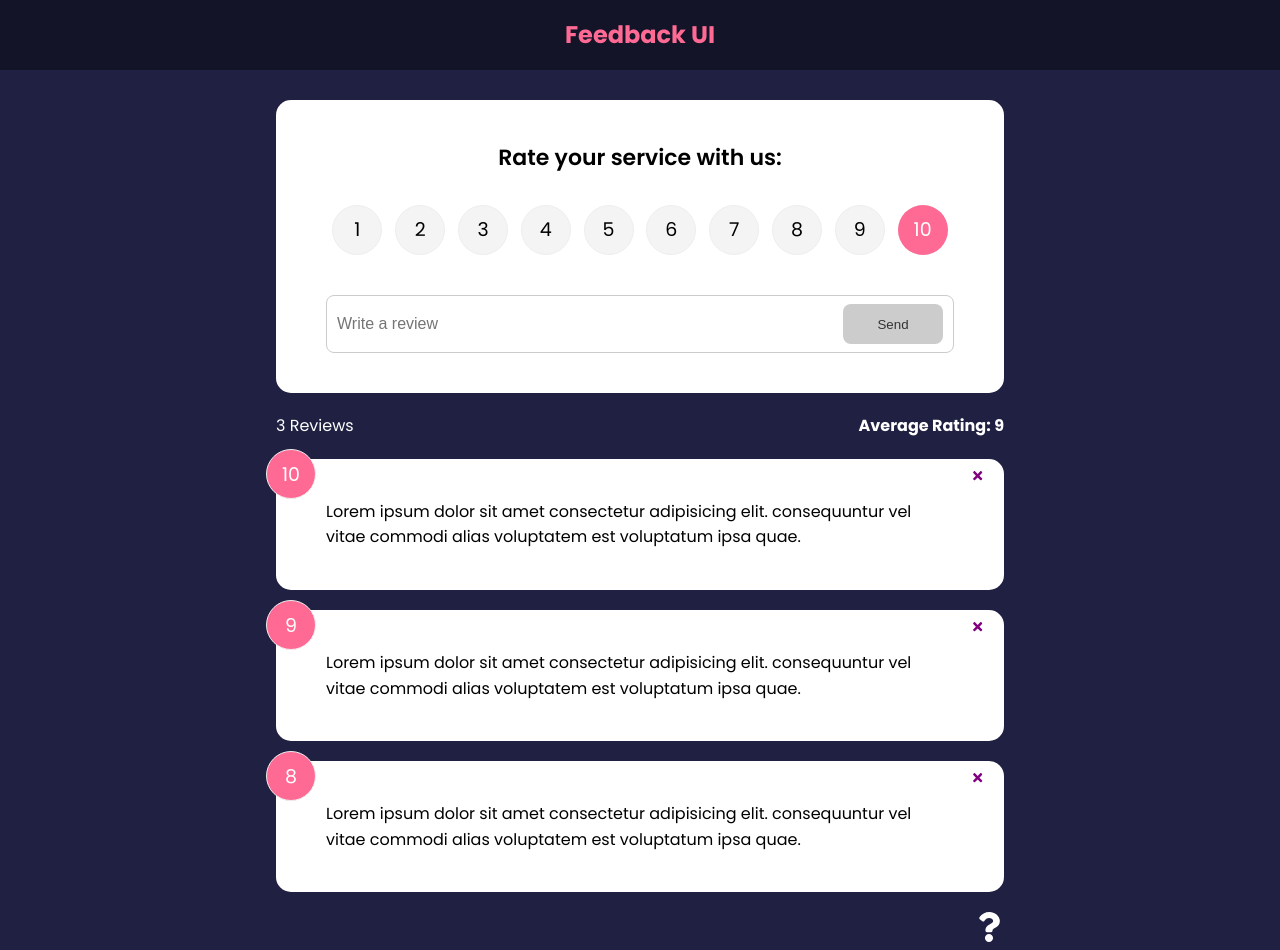
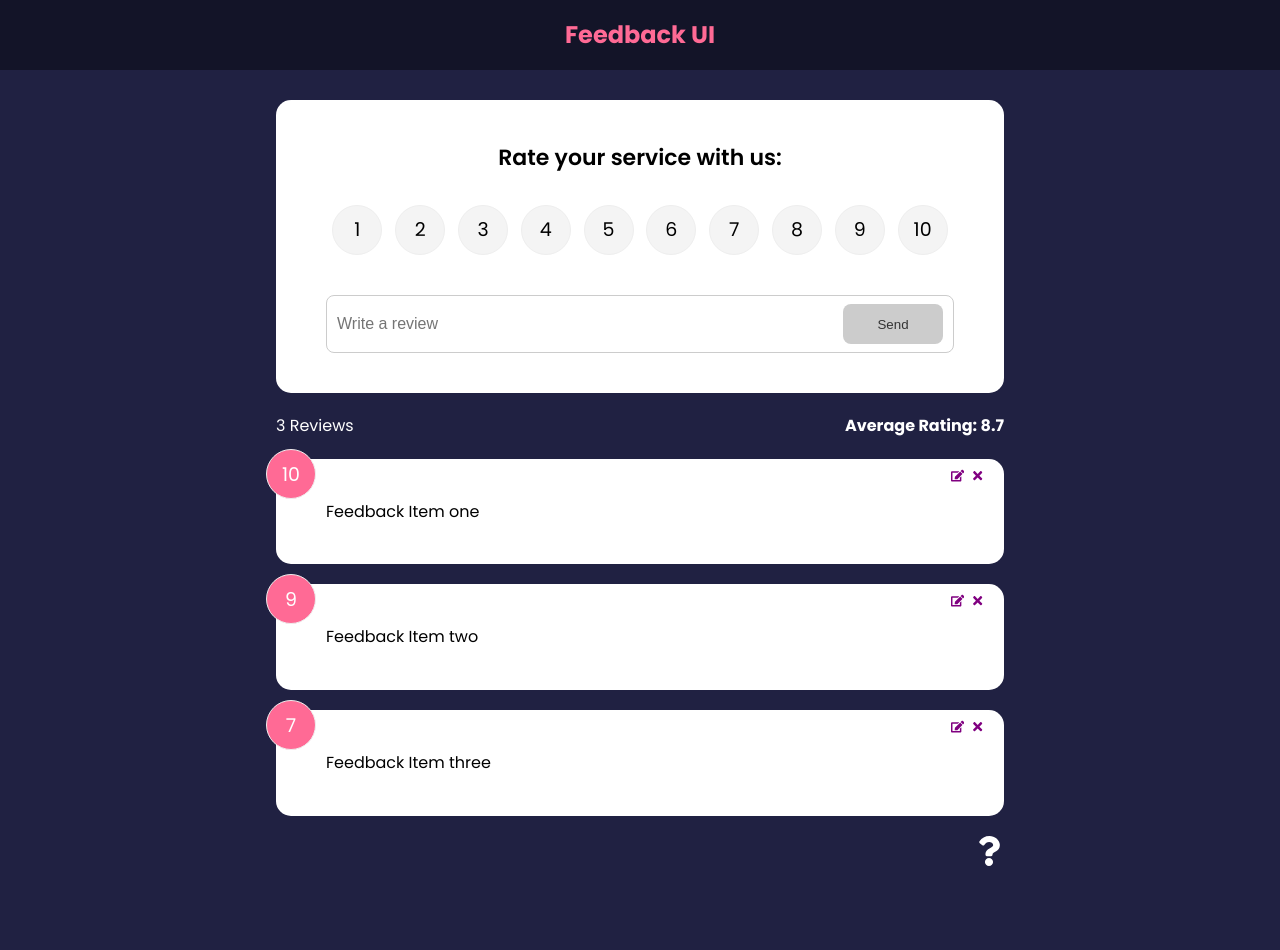
Before and after one commit to kenan459/react_tutorial_app1, a React (Create React App) app: page / in a window 1280 px wide. After the commit the page ends 873 px from the top, so only its background shows below. Built offline with nearby package versions, Linux system fonts and the light colour scheme.

Commit message:
Deploy to Netlify!

```diff
--- a/src/App.js
+++ b/src/App.js
@@ -1,29 +1,16 @@
-import { v4 as uuidv4 } from "uuid";
 import { BrowserRouter as Router, Route, Routes } from "react-router-dom";
-import { useState } from "react";
 import Header from "./components/Header";
 import FeedbackList from "./components/FeedbackList";
 import FeedbackStats from "./components/FeedbackStats";
 import FeedbackForm from "./components/FeedbackForm";
-import FeedbackData from "./data/FeedbackData";
 import AboutIconLink from "./components/AboutIconLink";
 import AboutPage from "./pages/AboutPage";
+import { FeedbackProvider } from "./context/FeedbackContext";
 
 function App() {
-  const [feedback, setFeedback] = useState(FeedbackData);
-
-  const addFeedback = (newFeedback) => {
-    newFeedback.id = uuidv4();
-    setFeedback([newFeedback, ...feedback]);
-  };
-
-  const deleteFeedback = (id) => {
-    if (window.confirm("Are you sure you want to delete?")) {
-      setFeedback(feedback.filter((item) => item.id !== id));
-    }
-  };
 
   return (
+    <FeedbackProvider>
       <Router>
         <Header />
         <div className="container">
@@ -33,12 +20,9 @@
               path="/"
               element={
                 <>
-                <FeedbackForm handleAdd={addFeedback} />
-                <FeedbackStats feedback={feedback} />
-                <FeedbackList
-                  feedback={feedback}
-                  handleDelete={deleteFeedback}
-                />
+                  <FeedbackForm />
+                  <FeedbackStats />
+                  <FeedbackList />
                 </>
               }
             ></Route>
@@ -48,6 +32,7 @@
           <AboutIconLink />
         </div>
       </Router>
+    </FeedbackProvider>
   );
 }
 
--- a/src/components/FeedbackForm.jsx
+++ b/src/components/FeedbackForm.jsx
@@ -1,13 +1,25 @@
-import { useState } from "react";
+import { useState, useContext, useEffect } from "react";
 import Card from "./shared/card";
 import Button from "./shared/Button";
 import RatingSelect from "./RatingSelect";
+import FeedbackContext from "../context/FeedbackContext";
 
-export default function FeedbackForm({ handleAdd }) {
+export default function FeedbackForm() {
   const [text, setText] = useState("");
   const [rating, setRating] = useState("10");
   const [btnDisabled, setBtnDisabled] = useState("true");
   const [message, setMessage] = useState("");
+
+  const { addFeedback, feedbackEditing, updateFeedback } =
+    useContext(FeedbackContext);
+
+  useEffect(() => {
+    if (feedbackEditing.edit === true) {
+      setBtnDisabled(false);
+      setText(feedbackEditing.item.text);
+      setRating(feedbackEditing.item.rating);
+    }
+  }, [feedbackEditing]);
 
   const handleTextChange = (e) => {
     if (text === "") {
@@ -29,8 +41,14 @@
         text: text,
         rating: rating,
       };
-      handleAdd(newFeedback);
-      setText('')
+
+      if (feedbackEditing.edit === true) {
+        updateFeedback(feedbackEditing.item.id, newFeedback);
+      } else {
+        addFeedback(newFeedback);
+      }
+
+      setText("");
     }
   };
 
--- a/src/components/FeedbackItem.jsx
+++ b/src/components/FeedbackItem.jsx
@@ -1,16 +1,21 @@
-import { FaTimes } from "react-icons/fa";
+import { FaTimes, FaEdit } from "react-icons/fa";
 import PropTypes from "prop-types";
 import Card from "./shared/card.jsx";
+import { useContext } from "react";
+import FeedbackContext from "../context/FeedbackContext.js";
 
-function FeedbackItem({ item, handleDelete }) {
-  // const handleClick = (id) => {
-  // };
+function FeedbackItem({ item }) {
+  const { deleteFeedback, editFeedback } = useContext(FeedbackContext);
+
 
   return (
     <Card>
       <div className="num-display">{item.rating}</div>
-      <button onClick={() => handleDelete(item.id)} className="close">
+      <button onClick={() => deleteFeedback(item.id)} className="close">
         <FaTimes color="purple" />
+      </button>
+      <button onClick={() => editFeedback(item)} className="edit">
+        <FaEdit color="purple"></FaEdit>
       </button>
       <div className="text-dsiplay">{item.text}</div>
     </Card>
--- a/src/components/FeedbackList.jsx
+++ b/src/components/FeedbackList.jsx
@@ -1,8 +1,10 @@
-import {motion, AnimatePresence} from 'framer-motion'
-import PropTypes from "prop-types";
+import { motion, AnimatePresence } from "framer-motion";
 import FeedbackItem from "./FeedbackItem";
+import { useContext } from "react";
+import FeedbackContext from "../context/FeedbackContext";
 
-function FeedbackList({ feedback, handleDelete }) {
+function FeedbackList() {
+  const { feedback } = useContext(FeedbackContext);
   if (!feedback || feedback.length === 0) {
     return <p>No Feedback Yet</p>;
   }
@@ -13,42 +15,16 @@
         {feedback.map((item) => (
           <motion.div
             key={item.id}
-        initial={{ opacity:0 }}
-        animate={{ opacity:1 }}
-        exit={{ opacity:0 }}
+            initial={{ opacity: 0 }}
+            animate={{ opacity: 1 }}
+            exit={{ opacity: 0 }}
           >
-        <FeedbackItem
-          key={item.id}
-          item={item}
-          handleDelete={handleDelete}
-        />
+            <FeedbackItem key={item.id} item={item} />
           </motion.div>
         ))}
       </AnimatePresence>
     </div>
   );
-
-  // return (
-  //   <div className="feedback-list">
-  //     {feedback.map((item) => (
-  //       <FeedbackItem
-  //         key={item.id}
-  //         item={item}
-  //         handleDelete={handleDelete}
-  //       />
-  //     ))}
-  //   </div>
-  // );
 }
 
-FeedbackList.propTypes = {
-  feedback: PropTypes.arrayOf(
-    PropTypes.shape({
-      id: PropTypes.number.isRequired,
-      text: PropTypes.string.isRequired,
-      rating: PropTypes.number.isRequired,
-    })
-  ),
-};
-
 export default FeedbackList;
--- a/src/components/FeedbackStats.jsx
+++ b/src/components/FeedbackStats.jsx
@@ -1,8 +1,10 @@
-import PropTypes from 'prop-types'
+import {useContext} from 'react'
+import FeedbackContext from '../context/FeedbackContext';
 
-export default function FeedbackStats({ feedback }) {
+export default function FeedbackStats() {
+  const { feedback } = useContext(FeedbackContext);
+
   //Calculate Rating Average
-
   let average = feedback.reduce((acc, cur) => {
     return acc + cur.rating;
   }, 0) / feedback.length;
@@ -16,7 +18,3 @@
     </div>
   );
 }
-
-FeedbackStats.propTypes = {
-    feedback: PropTypes.array.isRequired,
-}
--- a/src/components/RatingSelect.jsx
+++ b/src/components/RatingSelect.jsx
@@ -1,125 +1,132 @@
-import { useState } from "react"
+import { useState, useContext, useEffect } from "react";
+import FeedbackContext from "../context/FeedbackContext";
 
-export default function RatingSelect({select}) {
-    const [selected, setSelected] = useState(10)
+export default function RatingSelect({ select }) {
 
-    const handleChange = (e) => {
-        setSelected(+e.currentTarget.value)
-        select(+e.currentTarget.value)
-    }
+  const { feedbackEditing } = useContext(FeedbackContext);
+  const [selected, setSelected] = useState(10);
+
+  useEffect(() => {
+    setSelected(feedbackEditing.item.rating)
+  }, [feedbackEditing])
+
+  const handleChange = (e) => {
+    setSelected(+e.currentTarget.value);
+    select(+e.currentTarget.value);
+  };
 
   return (
-    <ul className='rating'>
+    <ul className="rating">
       <li>
         <input
-          type='radio'
-          id='num1'
-          name='rating'
-          value='1'
+          type="radio"
+          id="num1"
+          name="rating"
+          value="1"
           onChange={handleChange}
           checked={selected === 1}
         />
-        <label htmlFor='num1'>1</label>
+        <label htmlFor="num1">1</label>
       </li>
       <li>
         <input
-          type='radio'
-          id='num2'
-          name='rating'
-          value='2'
+          type="radio"
+          id="num2"
+          name="rating"
+          value="2"
           onChange={handleChange}
           checked={selected === 2}
         />
-        <label htmlFor='num2'>2</label>
+        <label htmlFor="num2">2</label>
       </li>
       <li>
         <input
-          type='radio'
-          id='num3'
-          name='rating'
-          value='3'
+          type="radio"
+          id="num3"
+          name="rating"
+          value="3"
           onChange={handleChange}
           checked={selected === 3}
         />
-        <label htmlFor='num3'>3</label>
+        <label htmlFor="num3">3</label>
       </li>
       <li>
         <input
-          type='radio'
-          id='num4'
-          name='rating'
-          value='4'
+          type="radio"
+          id="num4"
+          name="rating"
+          value="4"
           onChange={handleChange}
           checked={selected === 4}
         />
-        <label htmlFor='num4'>4</label>
+        <label htmlFor="num4">4</label>
       </li>
       <li>
         <input
-          type='radio'
-          id='num5'
-          name='rating'
-          value='5'
+          type="radio"
+          id="num5"
+          name="rating"
+          value="5"
           onChange={handleChange}
           checked={selected === 5}
         />
-        <label htmlFor='num5'>5</label>
+        <label htmlFor="num5">5</label>
       </li>
       <li>
         <input
-          type='radio'
-          id='num6'
-          name='rating'
-          value='6'
+          type="radio"
+          id="num6"
+          name="rating"
+          value="6"
           onChange={handleChange}
           checked={selected === 6}
         />
-        <label htmlFor='num6'>6</label>
+        <label htmlFor="num6">6</label>
       </li>
       <li>
         <input
-          type='radio'
-          id='num7'
-          name='rating'
-          value='7'
+          type="radio"
+          id="num7"
+          name="rating"
+          value="7"
           onChange={handleChange}
           checked={selected === 7}
         />
-        <label htmlFor='num7'>7</label>
+        <label htmlFor="num7">7</label>
       </li>
       <li>
         <input
-          type='radio'
-          id='num8'
-          name='rating'
-          value='8'
+          type="radio"
+          id="num8"
+          name="rating"
+          value="8"
           onChange={handleChange}
           checked={selected === 8}
         />
-        <label htmlFor='num8'>8</label>
+        <label htmlFor="num8">8</label>
       </li>
       <li>
         <input
-          type='radio'
-          id='num9'
-          name='rating'
-          value='9'
+          type="radio"
+          id="num9"
+          name="rating"
+          value="9"
           onChange={handleChange}
           checked={selected === 9}
         />
-        <label htmlFor='num9'>9</label>
+        <label htmlFor="num9">9</label>
       </li>
       <li>
         <input
-          type='radio'
-          id='num10'
-          name='rating'
-          value='10'
+          type="radio"
+          id="num10"
+          name="rating"
+          value="10"
           onChange={handleChange}
           checked={selected === 10}
         />
-        <label htmlFor='num10'>10</label>
+        <label htmlFor="num10">10</label>
       </li>
     </ul>
-  )
+  );
 }
--- /dev/null
+++ b/src/context/FeedbackContext.js
@@ -0,0 +1,74 @@
+import { createContext, useState } from "react";
+import { v4 as uuidv4 } from "uuid";
+
+const FeedbackContext = createContext();
+
+export const FeedbackProvider = ({ children }) => {
+  const [feedback, setFeedback] = useState([
+    {
+      id: 1,
+      text: "Feedback Item one",
+      rating: 10,
+    },
+    {
+      id: 2,
+      text: "Feedback Item two",
+      rating: 9,
+    },
+    {
+      id: 3,
+      text: "Feedback Item three",
+      rating: 7,
+    },
+  ]);
+
+  const [feedbackEditing, setFeedbackEdit] = useState({
+    item: {},
+    edit: false,
+  });
+
+  //add feedback
+  const addFeedback = (newFeedback) => {
+    newFeedback.id = uuidv4();
+    setFeedback([newFeedback, ...feedback]);
+  };
+
+  //delete feedback
+  const deleteFeedback = (id) => {
+    if (window.confirm("Are you sure you want to delete?")) {
+      setFeedback(feedback.filter((item) => item.id !== id));
+    }
+  };
+
+  //Update feedback item
+  const updateFeedback = (id, updItem) => {
+    setFeedback(
+      feedback.map((item) => (item.id === id ? { ...item, ...updItem } : item))
+    )
+  }
+
+  //Set item to be updated
+  const editFeedback = (item) => {
+    setFeedbackEdit({
+      item,
+      edit: true,
+    });
+  };
+
+  return (
+    <FeedbackContext.Provider
+      value={{
+        feedback,
+        feedbackEditing,
+        deleteFeedback,
+        addFeedback,
+        editFeedback,
+        updateFeedback,
+      }}
+    >
+      {children}
+    </FeedbackContext.Provider>
+  );
+};
+
+export default FeedbackContext;
```
Lines whose indentation alone changed are shown as unchanged.
